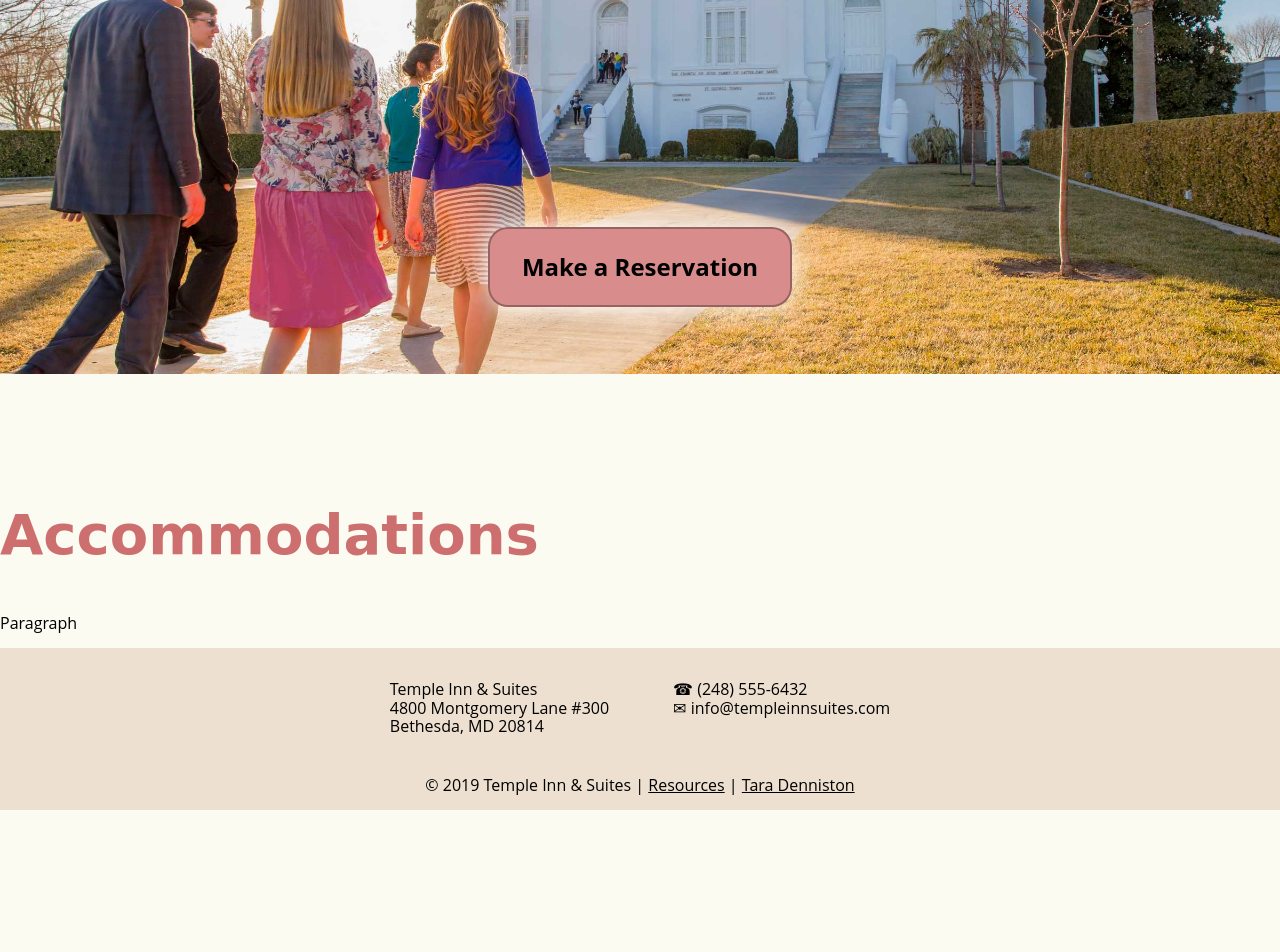
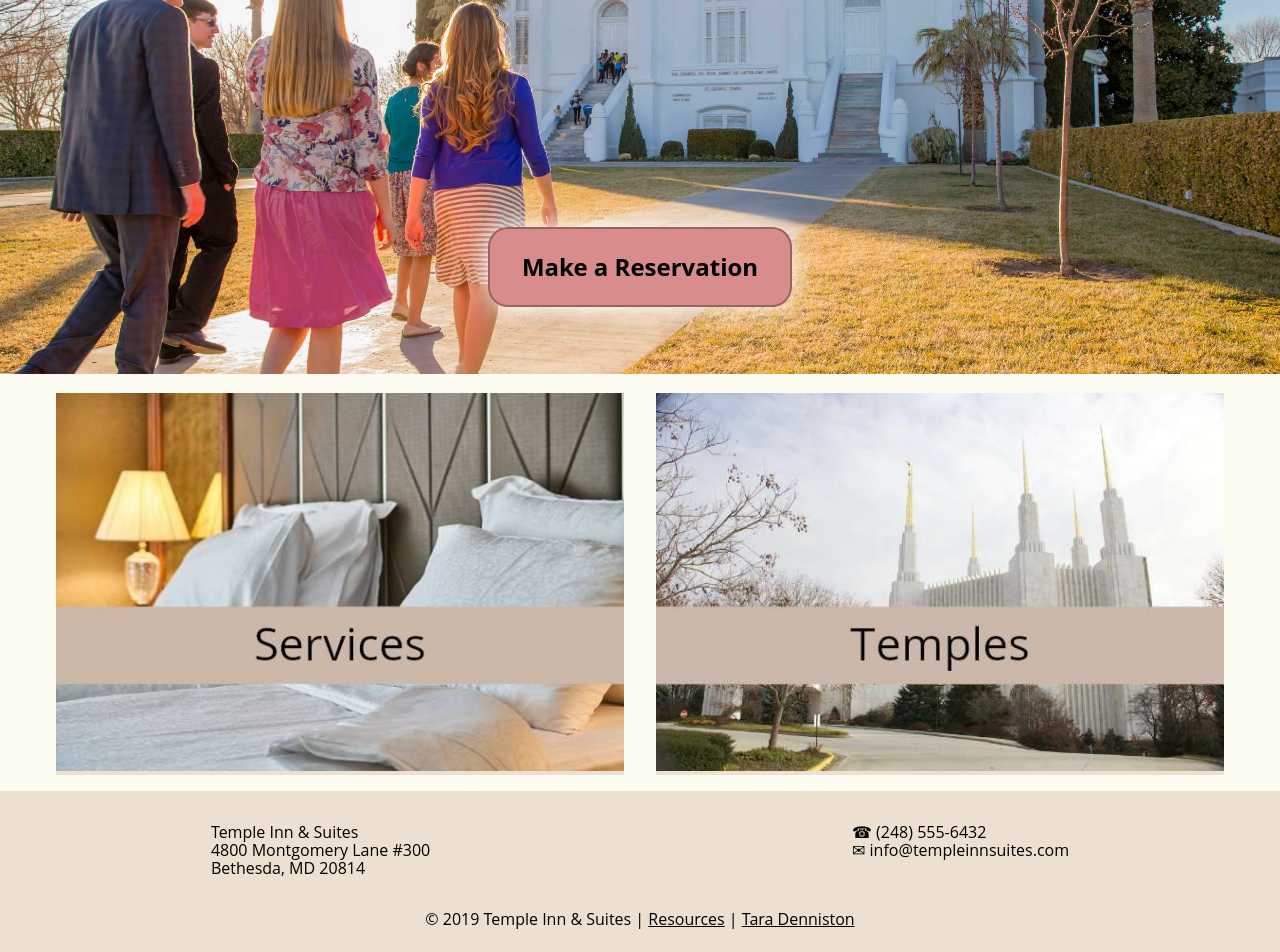
Before and after one commit to Tara780/tara347.github.io, a plain HTML site: page project/index.html in a window 1280 px wide. Shown: the part 261-1213 px from the top of the page. Before the commit the page ends 1071 px from the top, so only its background shows below. Drawn offline with Linux system fonts and the light colour scheme; a script that the page names is missing.

Commit message:
project - page tiles

```diff
--- a/project/index.html
+++ b/project/index.html
@@ -67,14 +67,20 @@
   </header>
 
   <main>
-    <div>
+    <div class="hero">
       <img class="home-banner" src="images/homebanner.jpg" alt="youth attending the temple">
       <div class="call-to-action"><a href="reservations.html">Make a Reservation</a></div>
     </div>
-    <h2>Accommodations</h2>
-    <p>Paragraph</p>
+    <div class="page-tiles">
+      <a class="page-tile" href="services.html">
+        <img src="images/services_pagetile.jpg" alt="white bedding in a hotel room">
+      </a>
+      <a class="page-tile" href="temples.html">
+        <img src="images/temples_pagetile.jpg" alt="Washington DC temple">
+      </a>
+    </div>
+  </main>
 
-  </main>
   <footer>
     <address>
       <div class="footer-address">
--- a/project/scss/_large.scss
+++ b/project/scss/_large.scss
@@ -105,15 +105,26 @@ header {
   }
 }
 
-/* Main ----------------------------------------*/
+/* Home Main -----------------------------------*/
+
 main {
 
-  div {
+  /* Home Main: Hero/Banner Image --------------*/
+
+  div.hero {
+    max-height: none;
+    margin-bottom: -5rem;
 
     img.home-banner {
       max-width: 100%;
       left: 0;
-      max-height: none;
+      max-height: 50rem;
     }
   }
+
+  /* Home Main: Page Tiles ---------------------*/
+
+  div.page-tiles {
+    max-width: 1200px;
+  }
 }
--- a/project/scss/_medium.scss
+++ b/project/scss/_medium.scss
@@ -41,10 +41,14 @@ header {
   }
 }
 
-/* Main ----------------------------------------*/
+/* Home Main -----------------------------------*/
+
 main {
 
-  div {
+  /* Home Main: Hero/Banner Image --------------*/
+
+  div.hero {
+    max-height: 34rem;
 
     img.home-banner {
       max-height: 34rem;
@@ -55,18 +59,34 @@ main {
       font-size: 1.5rem;
     }
   }
+
+  /* Home Main: Page Tiles ---------------------*/
+
+  div.page-tiles {
+    flex-direction: row;
+
+    a.page-tile {
+      width: 48%;
+
+      /*img {
+        width: 100%;
+      }*/
+    }
+  }
 }
 
 /* Footer --------------------------------------*/
 
 footer address {
   flex-direction: row;
+  justify-content: space-around;
+  margin: 0;
 
   div.footer-address {
-    padding: 2rem 2rem 1.5rem 2rem;
+    padding: 2rem 2rem 0.5rem 2rem;
   }
 
   div.footer-contact {
-    padding: 2rem 2rem 1.5rem 2rem;
+    padding: 2rem 2rem 0.5rem 2rem;
   }
 }
--- a/project/scss/_small.scss
+++ b/project/scss/_small.scss
@@ -130,14 +130,18 @@ header {
   }
 }
 
-/* Main ----------------------------------------*/
+/* Home Main -----------------------------------*/
 main {
+
   h2 {
     font-size: 3.5em;
   }
 
-  div {
+  /* Home Main: Hero/Banner Image --------------*/
+
+  div.hero {
     max-width: 100vw;
+    max-height: 30rem;
     overflow: hidden;
 
     img.home-banner {
@@ -167,6 +171,36 @@ main {
       }
     }
   }
+
+  /* Home Main: Page Tiles ---------------------*/
+
+  div.page-tiles {
+    display: flex;
+    flex-direction: column;
+    width: 95%;
+    margin: 0 auto;
+
+    a.page-tile {
+      background-color: $mainColorLight;
+      margin: 1rem;
+
+      img {
+        width: 100%;
+      }
+
+      /*div.tile-label {
+        background-color: $mainColorDark;
+        position: relative;
+        z-index: 1;
+        bottom: 15vw;
+        margin: 0 auto;
+        padding: 0.5rem;
+        width: 100%;
+        text-align: center;
+        font-size: 1.25rem;
+      } */
+    }
+  }
 }
 
 /* Footer --------------------------------------*/
@@ -179,12 +213,11 @@ footer {
   address {
     display: flex;
     flex-direction: column;
-    justify-content: space-around;
     margin: 0 auto;
     font-style: normal;
 
     div.footer-address {
-      padding:  1.5rem  1.5rem  1.5rem  1.5rem;
+      padding: 1.5rem 1.5rem 0.5rem 1.5rem;
 
       a {
         text-decoration: none;
@@ -193,7 +226,7 @@ footer {
     }
 
     div.footer-contact {
-      padding: 0rem  1.5rem  1.5rem  1.5rem;
+      padding: 0rem 1.5rem 0 1.5rem;
 
       a {
         text-decoration: none;
@@ -204,7 +237,8 @@ footer {
 
   div.footer-copy {
     margin: 0 auto;
-    padding: 1rem;
+    padding: 1.5rem;
+    text-align: center;
 
     a {
       color: $textColor;
--- a/project/scss/_variables.scss
+++ b/project/scss/_variables.scss
@@ -7,8 +7,11 @@
 $backgroundColor: #FBFBF2; // Floral White
 $mainColorLight: #EDE0D0; // Almond
 $mainColorDark: #CBB8A9; // Dark Vanilla
+$mainColorDark50: rgba(203, 184, 169, 0.7); // Dark Vanilla with 50% opacity
 $accentColor: #D88C8C; // Shimmering Blush
+$accentColor50: rgba(216, 140, 140, 0.5); // Shimmering Blush with 50% opacity
 $headingColor: #CE6F6F;  // A darker version of Shimmering Blush for text
+
 $textColor: black;
 
 /* Fonts ---------------------------------------*/
```
Also changed, not shown: project/css/styles.css, project/images/decoration.png (deleted), project/images/services_pagetile.jpg (added), project/images/temples_pagetile.jpg (added).
